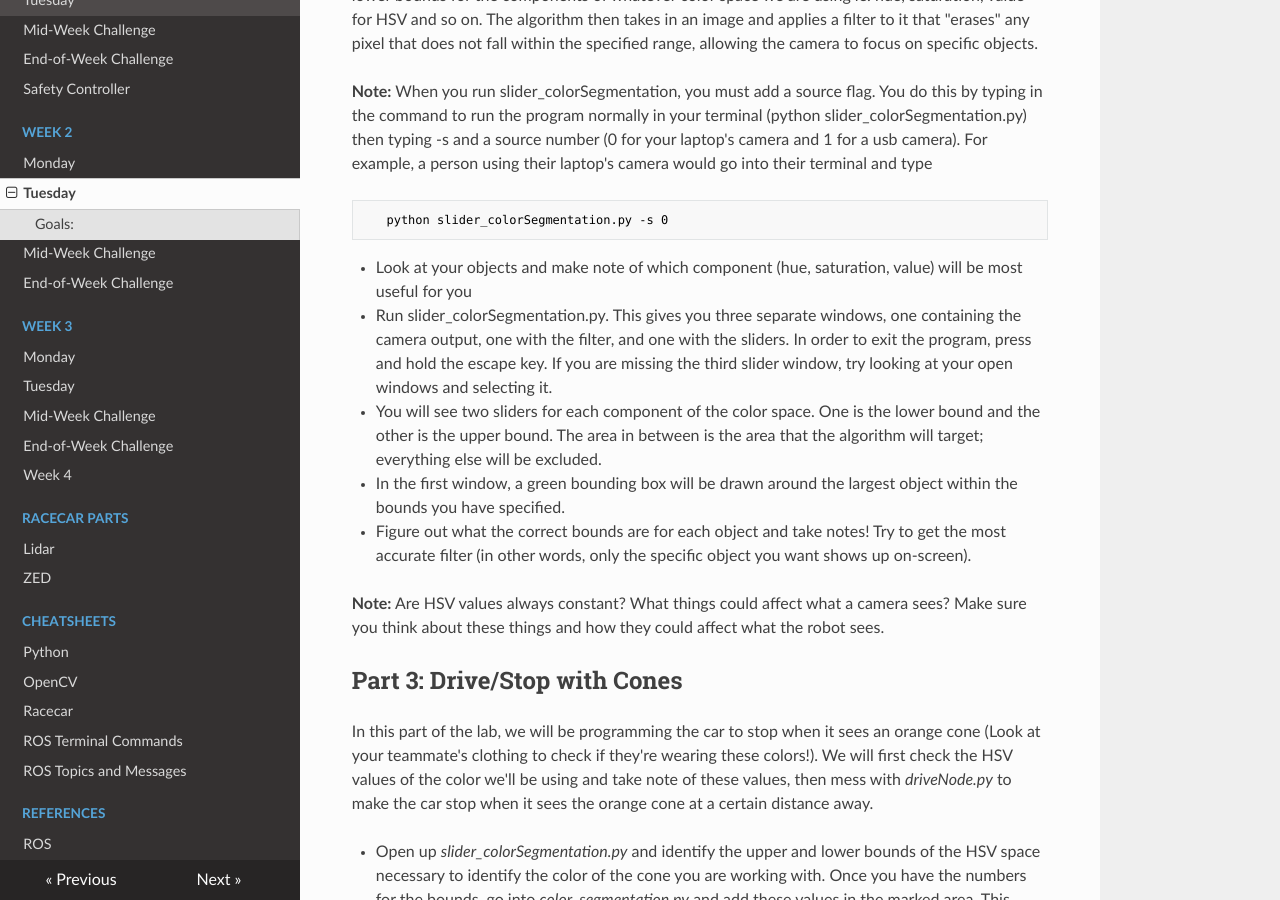
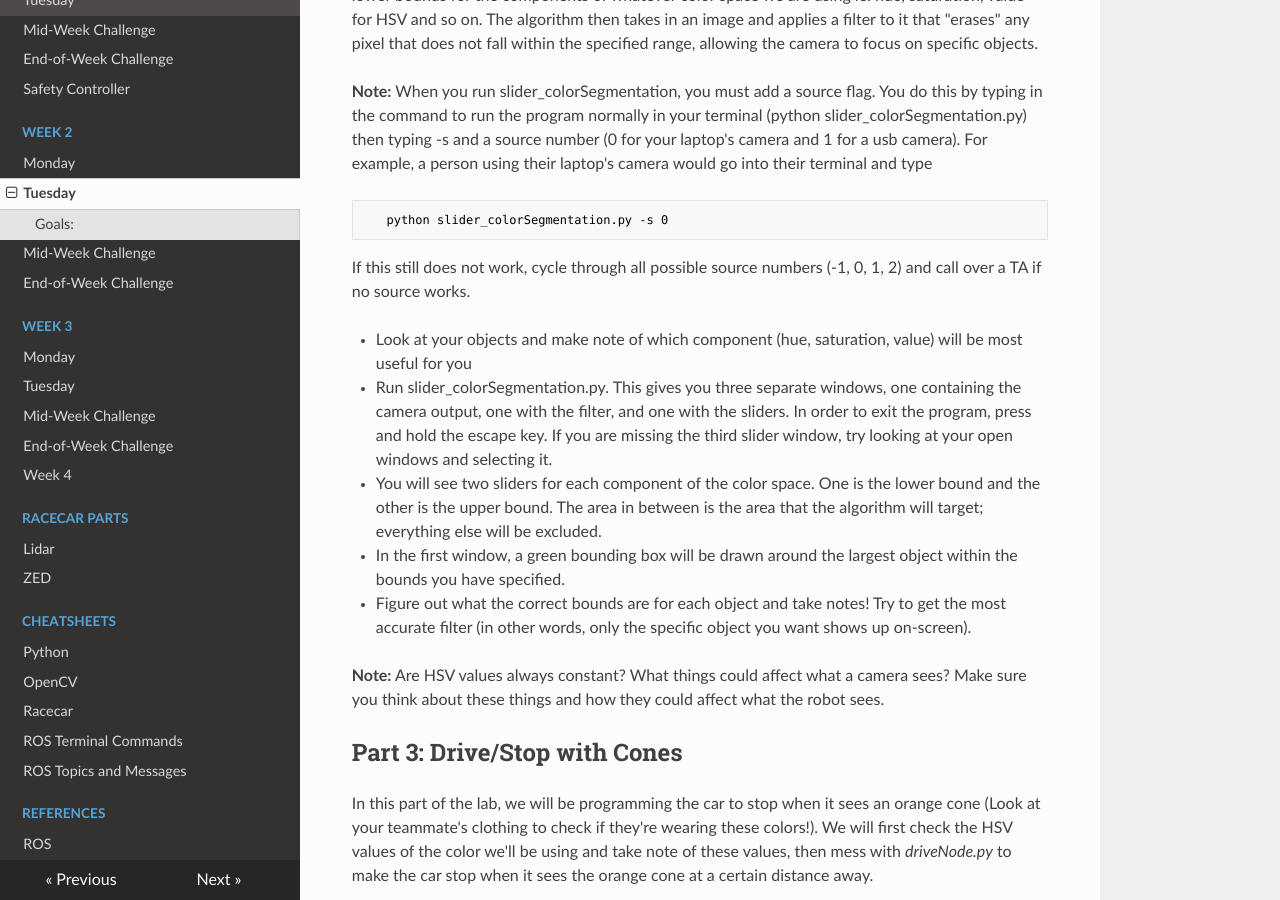
Before and after one commit to ChrisLindland/racecar-website, an MkDocs documentation site: the page built from docs/week2/02_tuesday/lab.md, in a window 1280 px wide and 900 px high, scrolled down 1786 px. Built offline with MkDocs 1.6.1, drawn with Linux system fonts in a browser that asks for light colours; nearby versions of some CDN libraries.

Commit message:
Update lab.md

````diff
--- a/docs/week2/02_tuesday/lab.md
+++ b/docs/week2/02_tuesday/lab.md
@@ -56,6 +56,7 @@ Color segmentation is an algorithm used to find specific objects. We first speci
 ```sh
    python slider_colorSegmentation.py -s 0
 ```
+If this still does not work, cycle through all possible source numbers (-1, 0, 1, 2) and call over a TA if no source works.
 
 * Look at your objects and make note of which component (hue, saturation, value) will be most useful for you
 * Run slider_colorSegmentation.py. This gives you three separate windows, one containing the camera output, one with the filter, and one with the sliders. In order to exit the program, press and hold the escape key. If you are missing the third slider window, try looking at your open windows and selecting it.
````
